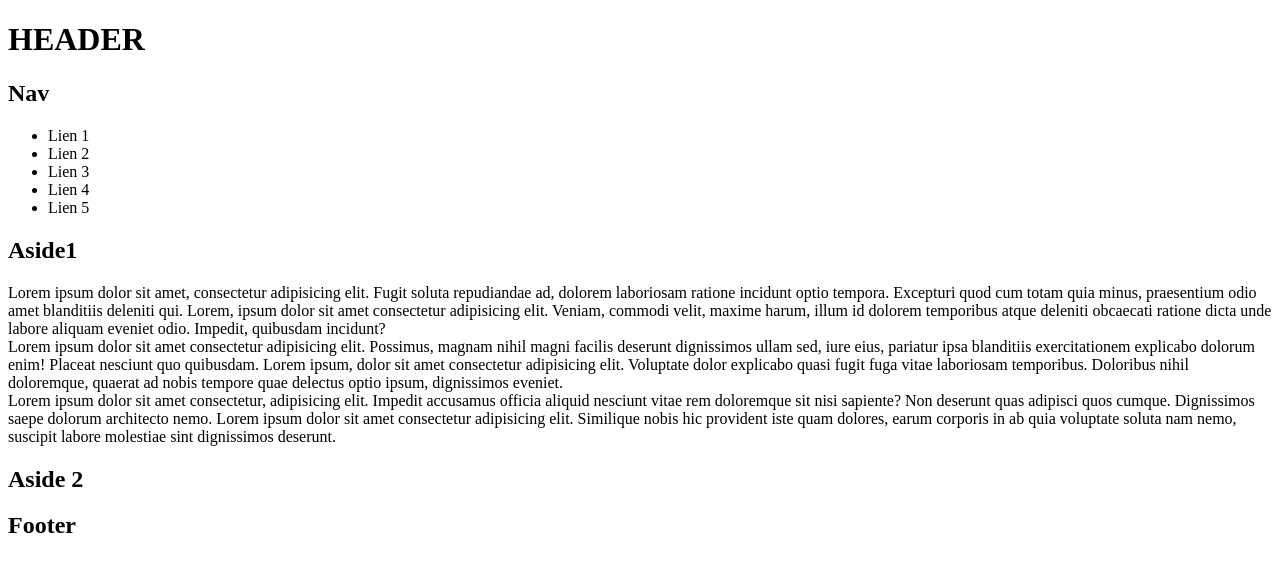
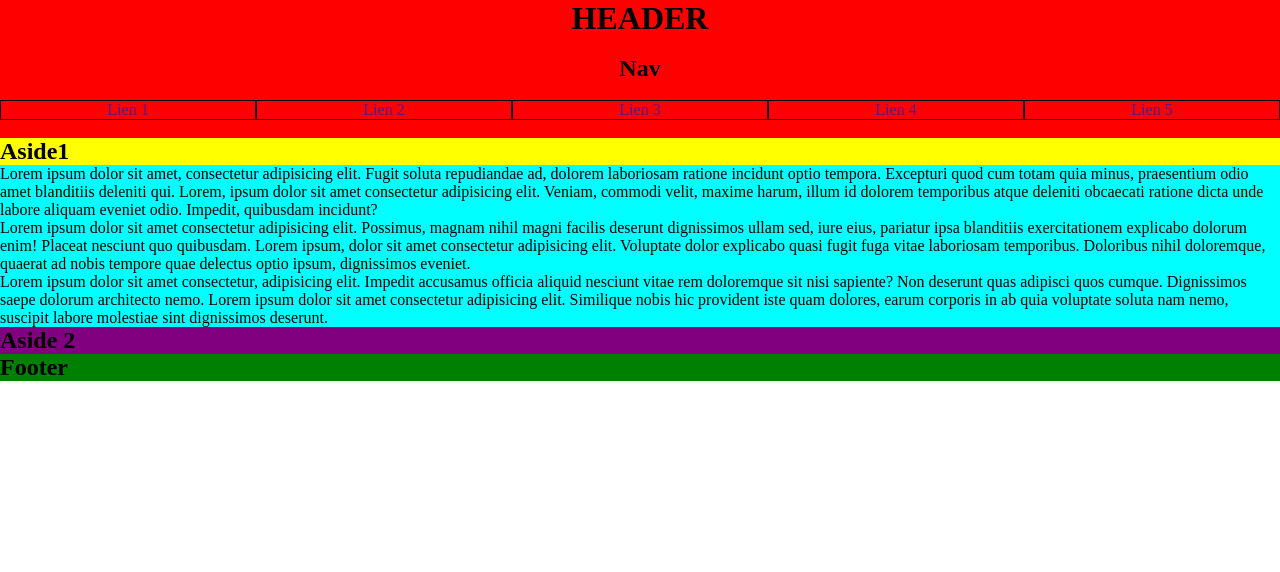
Before and after one commit to flnh/flex, a plain HTML site: page index.html in a window 1280 px wide. Drawn offline with Linux system fonts and the light colour scheme.

Commit message:
CSS header

```diff
--- a/css/style.css
+++ b/css/style.css
@@ -1,3 +1,60 @@
 * {
   box-sizing: border-box;
+  margin: 0;
 }
+
+/* -------------- */
+/* --- HEADER --- */
+/* -------------- */
+
+header {
+  background-color: red;
+  flex-direction: column;
+  align-items: center;
+}
+
+h1 {
+  text-align: center;
+}
+
+header h2 {
+  text-align: center;
+}
+
+ul {
+  margin: 0;
+  padding: 0;
+  list-style: none;
+  display: flex;
+  justify-content: space-between;
+}
+
+li {
+  border: 1px solid black;
+  flex-grow: 1;
+  text-align: center;
+}
+
+a {
+  text-decoration: none;
+}
+
+
+
+
+
+#aside1 {
+  background-color: yellow;
+}
+
+#aside2 {
+  background-color: purple;
+}
+
+#sectionArticles {
+  background-color: cyan;
+}
+
+footer {
+  background-color: green;
+}
--- a/index.html
+++ b/index.html
@@ -9,23 +9,24 @@
 </head>
 <body>
   <header>
-    <h1>HEADER</h1>
+    <h1>HEADER</h1><br>
+    <h2>Nav</h2><br>
     <nav>
-      <h2>Nav</h2>
       <ul>
-        <li>Lien 1</li>
-        <li>Lien 2</li>
-        <li>Lien 3</li>
-        <li>Lien 4</li>
-        <li>Lien 5</li>
+        <li><a href="">Lien 1</a></li>
+        <li><a href="">Lien 2</a></li>
+        <li><a href="">Lien 3</a></li>
+        <li><a href="">Lien 4</a></li>
+        <li><a href="">Lien 5</a></li>
       </ul>
     </nav>
+    <br>
   </header>
   <section>
-    <aside>
+    <aside id="aside1">
       <h2>Aside1</h2>
     </aside>
-    <section>
+    <section id="sectionArticles">
       <article>
         Lorem ipsum dolor sit amet, consectetur adipisicing elit. Fugit soluta repudiandae ad, dolorem laboriosam ratione incidunt optio tempora. Excepturi quod cum totam quia minus, praesentium odio amet blanditiis deleniti qui.
         Lorem, ipsum dolor sit amet consectetur adipisicing elit. Veniam, commodi velit, maxime harum, illum id dolorem temporibus atque deleniti obcaecati ratione dicta unde labore aliquam eveniet odio. Impedit, quibusdam incidunt?
@@ -39,7 +40,7 @@
         Lorem ipsum dolor sit amet consectetur adipisicing elit. Similique nobis hic provident iste quam dolores, earum corporis in ab quia voluptate soluta nam nemo, suscipit labore molestiae sint dignissimos deserunt.
       </article>
     </section>
-    <aside>
+    <aside id="aside2">
       <h2>Aside 2</h2>
     </aside>
   </section>
```
